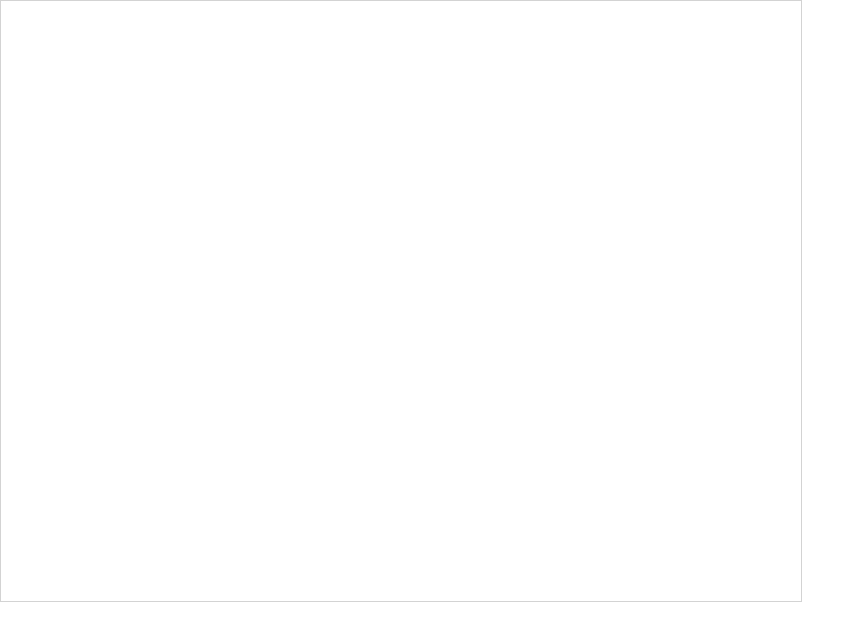
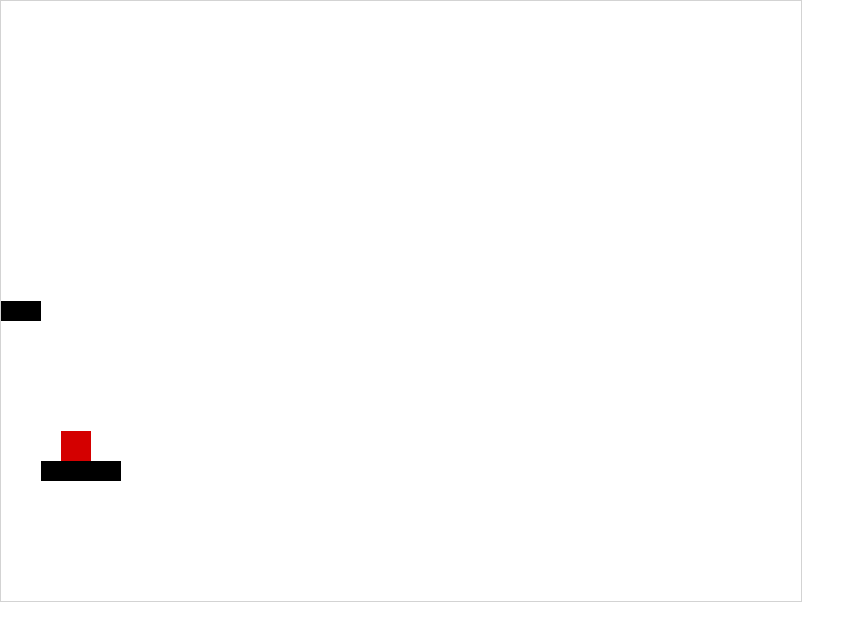
Before and after one commit to rulewrite/in-to-deep, a React (Create React App) app: page / in a window 1280 px wide. Shown: the top 640 px of the page, without its empty margins (0-865 px from the left). Built offline with nearby package versions, Linux system fonts and the light colour scheme.

Commit message:
feat: 바닥 구현

```diff
--- a/src/App.tsx
+++ b/src/App.tsx
@@ -3,16 +3,20 @@
 import Canvas, { CanvasProps } from '@components/Canvas';
 import Mover from '@classes/Mover';
 import Gravity from '@classes/Gravity';
+import Floor from '@classes/Floor';
 
 const App = () => {
-  const mover = new Mover(30, 30, 30, 100);
+  const mover = new Mover(60, 30, 30, 30);
 
   const gravity = new Gravity();
   gravity.registerMover(mover);
 
   const draw: CanvasProps['draw'] = (context) => {
-    gravity.operate();
+    const floors = [new Floor(0, 300, 40), new Floor(40, 460, 80)];
     mover.update(context);
+    floors.forEach((floor) => floor.update(context));
+
+    gravity.operate(floors);
   };
 
   return (
--- /dev/null
+++ b/src/classes/Floor.ts
@@ -0,0 +1,45 @@
+import Mover from './Mover';
+
+class Floor {
+  private static readonly INITIAL_HEIGHT = 20;
+  private static readonly INITIAL_COLOR = 'black';
+
+  private height = Floor.INITIAL_HEIGHT;
+  constructor(private x: number, private y: number, private width: number) {}
+
+  update(context: CanvasRenderingContext2D) {
+    context.fillStyle = Floor.INITIAL_COLOR;
+    context.fillRect(this.x, this.y, this.width, this.height);
+  }
+
+  isHitTopBy(mover: Mover) {
+    const left = this.x;
+    const right = this.x + this.width;
+    const top = this.y;
+
+    const moverLeft = mover.x;
+    const moverRight = mover.x + mover.width;
+    const moverTop = mover.y;
+    const moverBottom = mover.y + mover.height;
+
+    if (left > moverRight) {
+      return false;
+    }
+
+    if (right < moverLeft) {
+      return false;
+    }
+
+    if (top < moverTop) {
+      return false;
+    }
+
+    return top <= moverBottom;
+  }
+
+  getGapWith(mover: Mover) {
+    return this.y - mover.height;
+  }
+}
+
+export default Floor;
--- a/src/classes/Gravity.ts
+++ b/src/classes/Gravity.ts
@@ -1,3 +1,4 @@
+import Floor from './Floor';
 import Mover from './Mover';
 
 class Gravity {
@@ -18,8 +19,17 @@
     });
   }
 
-  operate() {
+  operate(floors: Floor[]) {
     this.gravitableMovers.forEach((gravitableMover) => {
+      const hitFloor = floors.find((floor) =>
+        floor.isHitTopBy(gravitableMover.mover)
+      );
+      if (hitFloor) {
+        gravitableMover.speed = Gravity.INITIAL_SPEED;
+        gravitableMover.mover.y = hitFloor.getGapWith(gravitableMover.mover);
+        return;
+      }
+
       gravitableMover.speed += this.force;
       gravitableMover.mover.y += gravitableMover.speed;
     });
```
